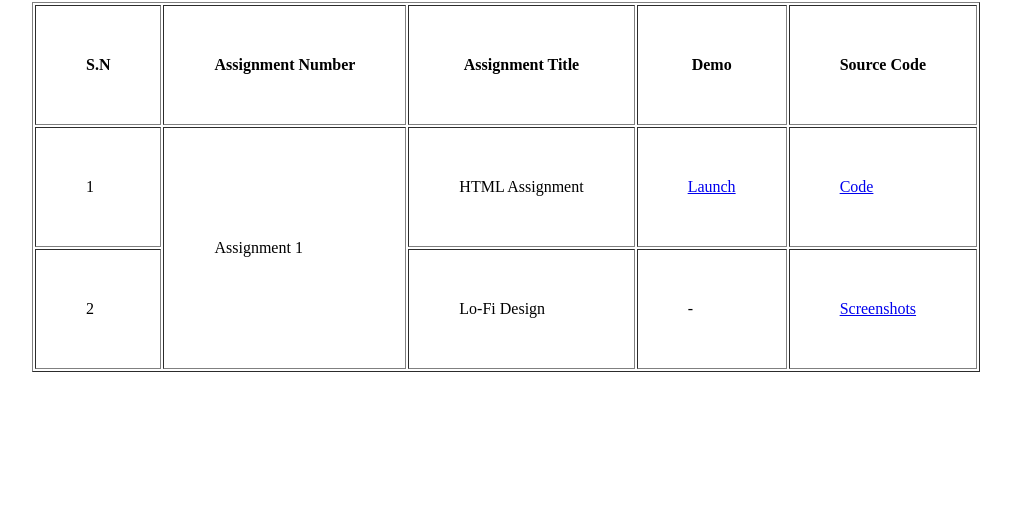
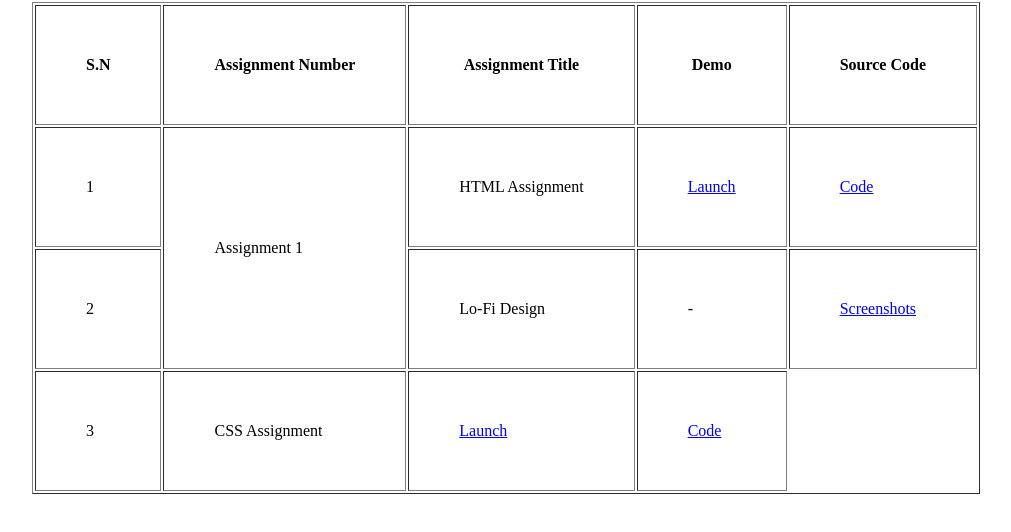
Before and after one commit to NabinKhadka1/lft-assignment, a plain HTML site: page index.html in a window 1280 px wide. Shown: the part 78-610 px from the top of the page, without its empty margins (134-1145 px from the left). Drawn offline with Linux system fonts and the light colour scheme.

Commit message:
Changes to .io file

```diff
--- a/index.html
+++ b/index.html
@@ -42,6 +42,14 @@
                 <td>-</td>
                 <td><a href="https://github.com/NabinKhadka1/lft-assignment/tree/master/assignment/Lo-Fi%20Design">Screenshots</a></td>
             </tr>
+            <tr>
+                <td>3</td>
+                <td>CSS Assignment</td>
+                <td><a href="./assignment/CssAssignment/index.html">
+                    Launch
+                </a></td>
+                <td><a href="https://github.com/NabinKhadka1/lft-assignment/tree/master/assignment/CssAssignment">Code</a></td>
+            </tr>
         </tbody>
     </table>
 </body>
```
